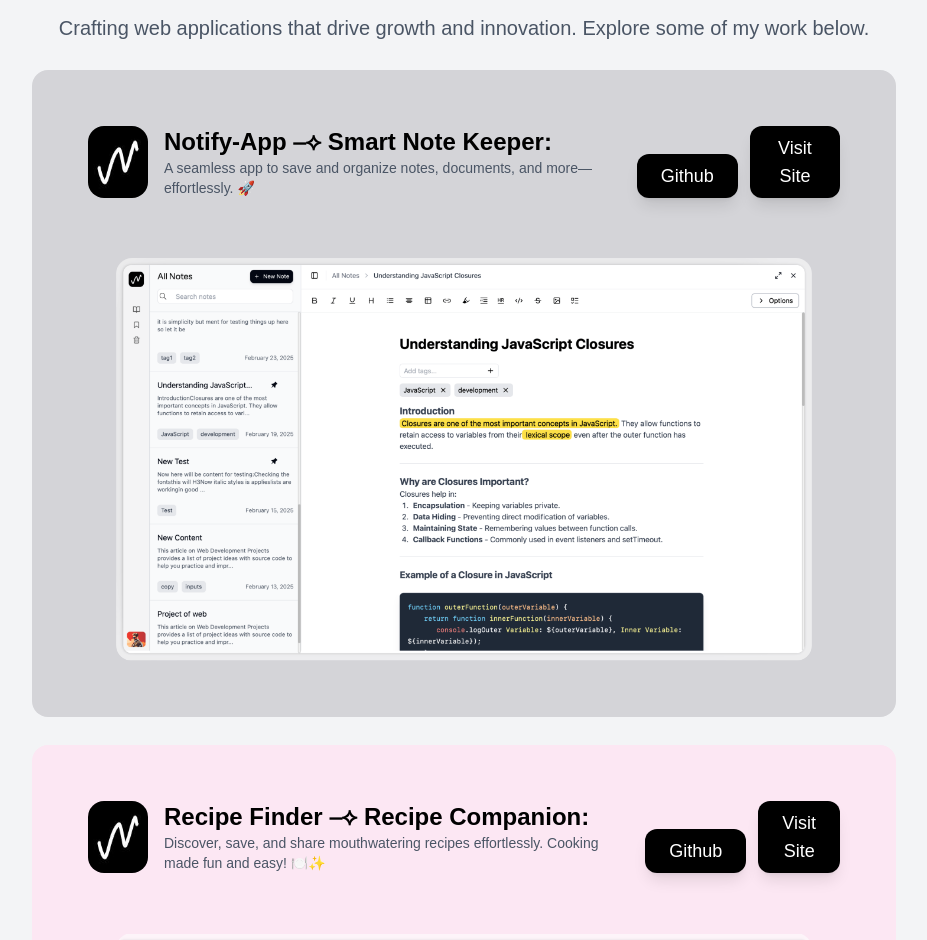
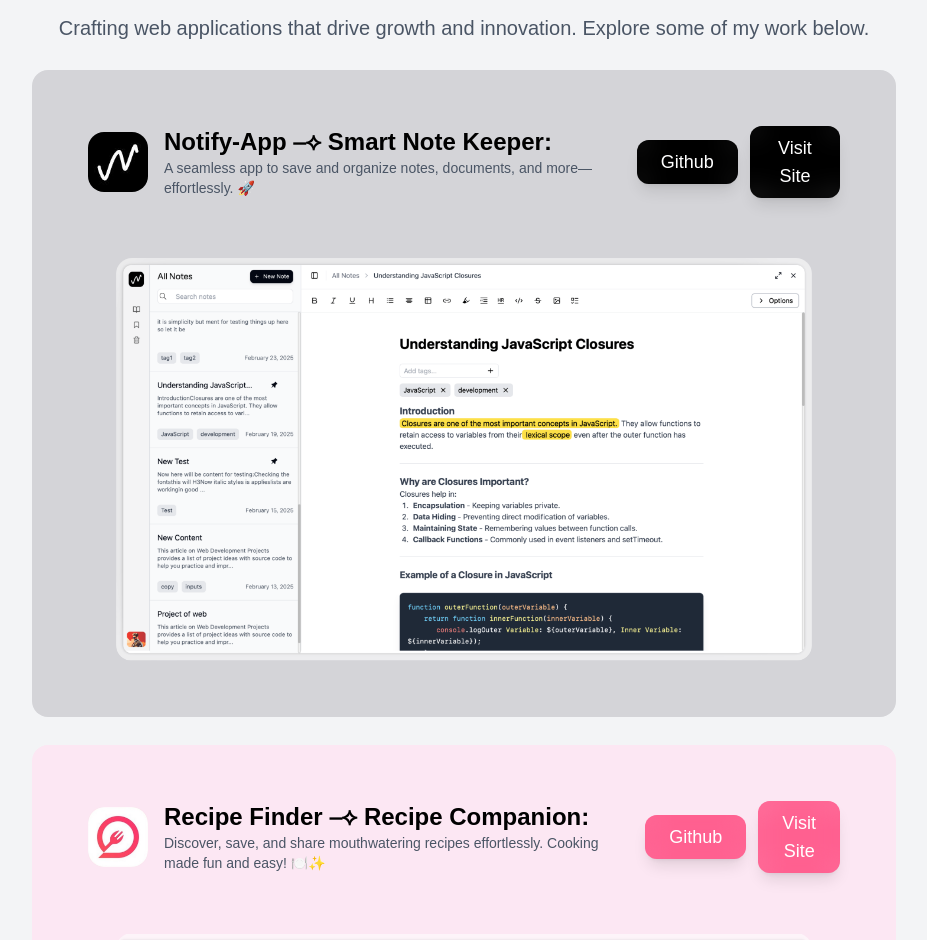
Before and after one commit to Sshrutisri123/Portfolio, a Next.js app: page / in a window 1280 px wide. Shown: the part 1006-1946 px from the top of the page, without its empty margins (176-1103 px from the left). Built offline with nearby package versions, Linux system fonts and the light colour scheme.

Commit message:
done with project sections

```diff
--- a/src/app/components/Buttons/github.tsx
+++ b/src/app/components/Buttons/github.tsx
@@ -1,6 +1,6 @@
 const GithubButton = () => {
     return (
-      <button className="px-6 py-2 cursor-pointer text-white font-normal text-lg rounded-xl bg-black bg-opacity-40 backdrop-blur-md shadow-lg transition-all duration-300 hover:bg-opacity-60 hover:shadow-xl">
+      <button className="px-6 py-2 cursor-pointer text-white font-normal text-lg rounded-xl bg-opacity-40 backdrop-blur-md shadow-lg transition-all duration-300 hover:bg-opacity-60 hover:shadow-xl">
         Github
       </button>
     );
--- a/src/app/components/Buttons/visit.tsx
+++ b/src/app/components/Buttons/visit.tsx
@@ -1,6 +1,6 @@
 const VisitSiteButton = () => {
     return (
-      <button className="px-6 py-2 cursor-pointer text-white font-normal text-lg rounded-xl bg-black bg-opacity-40 backdrop-blur-md shadow-lg transition-all duration-300 hover:bg-opacity-60 hover:shadow-xl">
+      <button className="px-6 py-2 cursor-pointer text-white font-normal text-lg rounded-xl bg-opacity-40 backdrop-blur-md shadow-lg transition-all duration-300 hover:bg-opacity-60 hover:shadow-xl">
         Visit Site
       </button>
     );
--- a/src/app/page.tsx
+++ b/src/app/page.tsx
@@ -95,7 +95,7 @@ export default function Home() {
 
           <div className="bg-zinc-300 gap-6 mt-7 sm:mx-40 mx-5 p-5 sm:py-14 sm:px-14 rounded-2xl">
             <div className="gap-6 flex flex-col">
-              <div className="flex flex-col sm:flex-row w-full space-x-4">
+              <div className="flex flex-col sm:items-center sm:flex-row w-full space-x-4">
                 {/* Logo Section */}
                 <img src="/logo1.jpg" alt="Project 1" width="60" height="60" className="rounded-lg sm:rounded-2xl sm:w-[60px] w-[50px]" />
 
@@ -108,14 +108,17 @@ export default function Home() {
                 </div>
 
                 {/* Button Section (Aligned to the Right) */}
-                <div className="hidden sm:flex sm:items-end space-x-3 ml-auto">
+                <div className="hidden sm:flex sm:items-center space-x-3 ml-auto">
                   <a
                     href="https://github.com/Sshrutisri123/Note-app-main"
-                    target="_blank"><Github />
+                    target="_blank"
+                    className="bg-black rounded-xl">
+                      <Github />
                   </a>
                   <a
                     href="https://note-app-main.vercel.app"
-                    target="_blank"><Visit />
+                    target="_blank"
+                    className="bg-black rounded-xl"><Visit />
                   </a>
                 </div>
 
@@ -157,9 +160,9 @@ export default function Home() {
 
           <div className="bg-pink-100 gap-6 mt-7 sm:mx-40 mx-5 p-5 sm:py-14 sm:px-14 rounded-2xl">
             <div className="gap-6 flex flex-col">
-              <div className="flex flex-col sm:flex-row   w-full space-x-4">
+              <div className="flex flex-col sm:items-center sm:flex-row   w-full space-x-4">
                 {/* Logo Section */}
-                <img src="/logo1.jpg" alt="Project 1" width="60" height="60" className="rounded-lg sm:rounded-2xl sm:w-[60px] w-[50px]" />
+                <img src="/food.jpg" alt="Project 1" width="60" height="60" className="rounded-lg sm:rounded-2xl sm:w-[60px] w-[50px]" />
                 {/* Text Section */}
                 <div className="flex flex-col">
                   <h2 className="text-black text-xl sm:text-2xl font-bold">Recipe Finder ⎯⟡ Recipe Companion:
@@ -170,14 +173,16 @@ export default function Home() {
 
                 {/* Button Section (Aligned to the Left with Gap) */}
                 {/* Button Section (Aligned to the Right) */}
-                <div className="hidden sm:flex sm:items-end space-x-3 ml-auto">
+                <div className="hidden cursor-pointer  text-white sm:flex sm:items-center space-x-3 ml-auto">
                   <a href="https://github.com/Sshrutisri123/recipe-finder"
                     target="_blank"
+                    className="bg-[#FF6090] rounded-xl"
 
                   ><Github /></a>
                   <a
                     href="https://sshrutisri123.github.io/recipe-finder/"
-                    target="_blank"><Visit /></a>
+                    target="_blank"
+                    className="bg-[#FF6090] rounded-xl"><Visit /></a>
                 </div>
 
 
```
Also changed, not shown: public/food.jpg (added).
